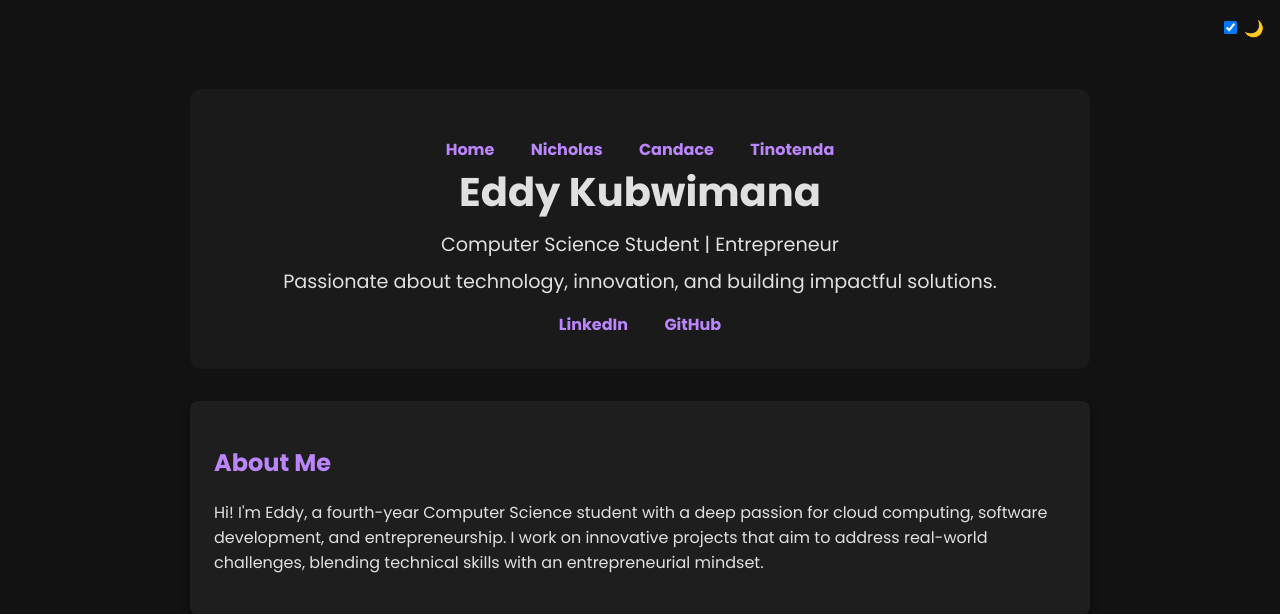
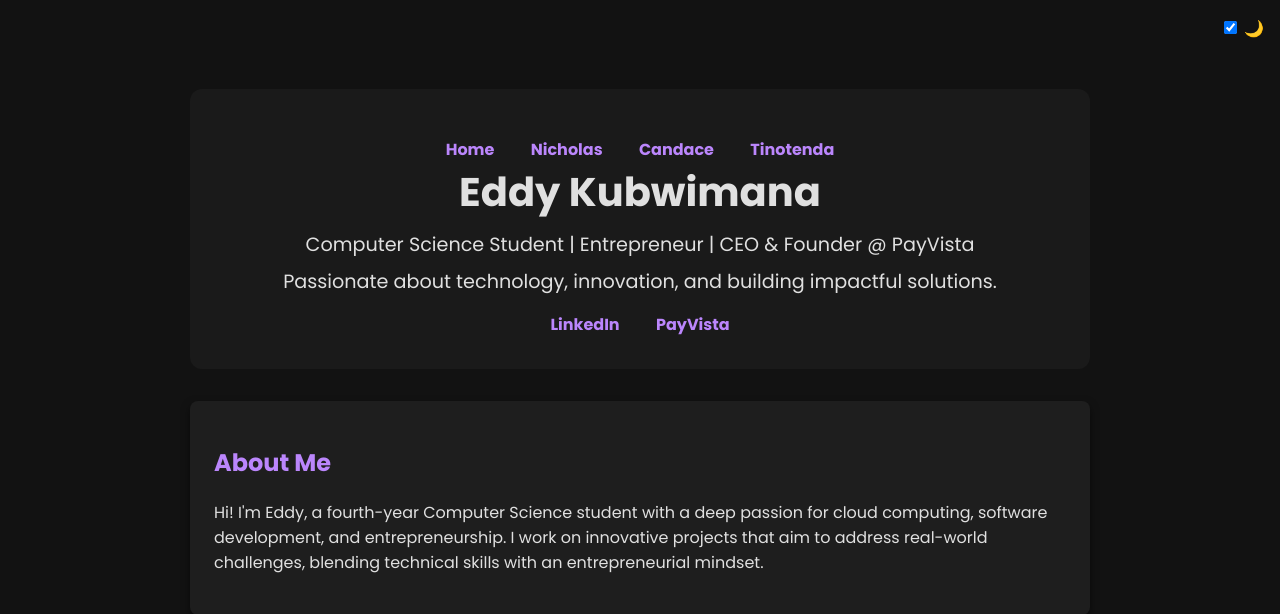
Before and after one commit to EddyKubwimana/CD-CDI-team11, a Flask app: page /eddy in a window 1280 px wide. Shown: the top 614 px of the page. Run offline with Flask 3, Linux system fonts and the light colour scheme.

Commit message:
updated the eddy pages

```diff
--- a/porfolio/templates/eddy.html
+++ b/porfolio/templates/eddy.html
@@ -128,11 +128,11 @@
         </div>
 
         <h1>Eddy Kubwimana</h1>
-        <p>Computer Science Student | Entrepreneur</p>
+        <p>Computer Science Student | Entrepreneur | CEO & Founder @ PayVista</p>
         <p>Passionate about technology, innovation, and building impactful solutions.</p>
         <div class="profile-links">
-            <a href="https://linkedin.com/in/EddyKubwimana" target="_blank">LinkedIn</a>
-            <a href="https://github.com/EddyKubwima" target="_blank">GitHub</a>
+            <a href="https://github.com/EddyKubwimana/CD-CDI-team11" target="_blank">LinkedIn</a>
+            <a href="https://www.payvistagroup.com/team" target="_blank">PayVista</a>
         </div>
     </div>
 
```
